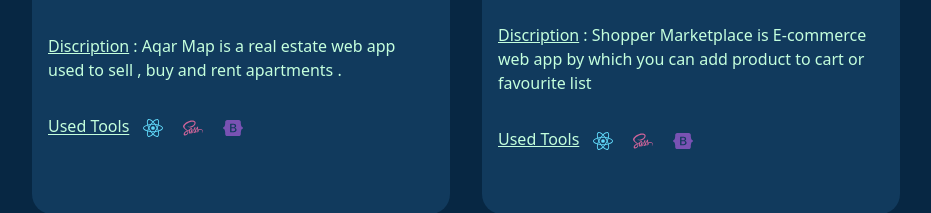
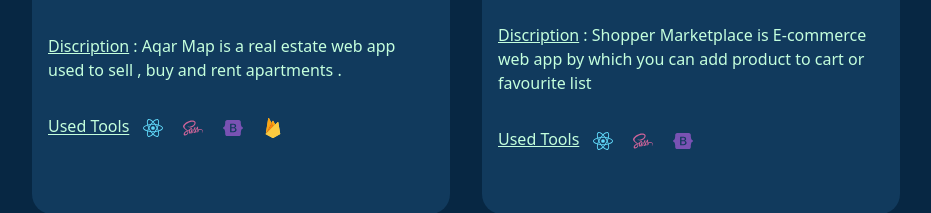
Before and after one commit to abdelaziz123456/2022-portfolio, a React (Create React App) app: page / in a window 1280 px wide. Shown: the part 2832-3045 px from the top of the page, without its empty margins (190-1121 px from the left). Built offline with nearby package versions, Linux system fonts and the light colour scheme.

Commit message:
add firebase to aqar project

```diff
--- a/src/data/index.js
+++ b/src/data/index.js
@@ -23,7 +23,8 @@ export let projects = [
     usedTools: [
       { name: "REACT JS", image: "/img/skills/react.svg" },
       { name: "SASS", image: "/img/skills/sass-1.svg" },
-      { name: "Bootstrap", image: "/img/skills/bootstrap-5-1.svg" },
+      { name: "Bootstrap", image: "/img/skills/bootstrap-5-1.svg"} ,
+      {name: "Firebase", image: "/img/skills/firebase-1.svg" },
     ],
     images: [
       "/img/projects/aqar1-min.png",
```
Also changed, not shown: public/img/skills/firebase-1.svg (added).
